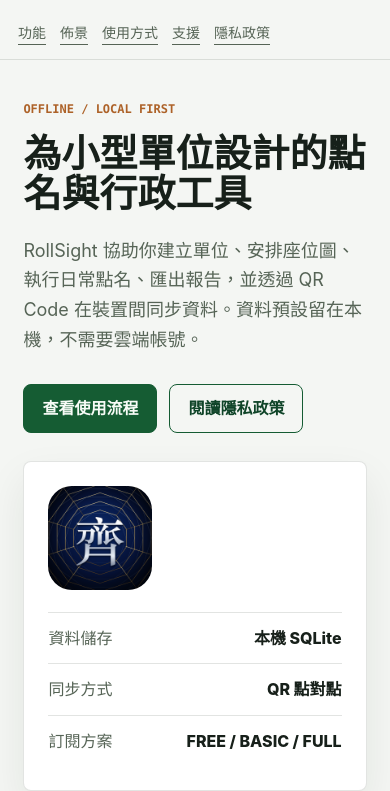
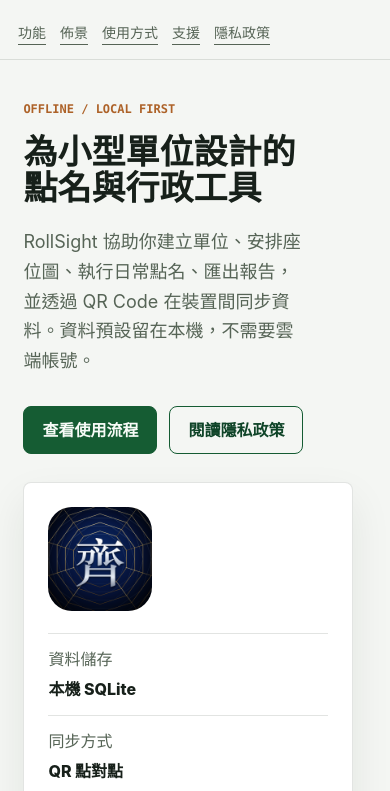
Before and after one commit to Cerry0524/RollSight-Site, a plain HTML site: page index.html in a window 390 px wide. Shown: the part 53-844 px from the top of the page. Drawn offline with Linux system fonts and the light colour scheme.

Commit message:
fix: tighten mobile hero layout

```diff
--- a/index.html
+++ b/index.html
@@ -27,7 +27,7 @@
     <section class="hero">
       <div class="hero-copy">
         <p class="eyebrow">OFFLINE / LOCAL FIRST</p>
-        <h1>為小型單位設計的點名與行政工具</h1>
+        <h1><span>為小型單位設計的</span><span>點名與行政工具</span></h1>
         <p class="lead">RollSight 協助你建立單位、安排座位圖、執行日常點名、匯出報告，並透過 QR Code 在裝置間同步資料。資料預設留在本機，不需要雲端帳號。</p>
         <div class="hero-actions">
           <a class="button primary" href="#workflow">查看使用流程</a>
--- a/styles.css
+++ b/styles.css
@@ -76,6 +76,7 @@
   background: var(--site-surface-page);
   color: var(--site-text-primary);
   line-height: 1.65;
+  overflow-x: hidden;
 }
 
 a { color: inherit; }
@@ -130,6 +131,11 @@
   padding: clamp(56px, 8vw, 104px) clamp(18px, 6vw, 88px) clamp(36px, 6vw, 72px);
 }
 
+.hero-copy,
+.hero-card {
+  min-width: 0;
+}
+
 .eyebrow,
 .micro-label {
   font-family: var(--font-mono);
@@ -162,6 +168,11 @@
   margin-bottom: 22px;
   font-size: 56px;
   line-height: 1.05;
+  overflow-wrap: anywhere;
+}
+
+h1 span {
+  display: block;
 }
 
 h2 {
@@ -179,6 +190,7 @@
   max-width: 720px;
   color: var(--site-text-secondary);
   font-size: 20px;
+  overflow-wrap: anywhere;
 }
 
 .hero-actions {
@@ -243,6 +255,7 @@
 dd {
   font-weight: 800;
   text-align: right;
+  overflow-wrap: anywhere;
 }
 
 .section {
@@ -545,8 +558,26 @@
     padding-top: 40px;
   }
 
+  .hero-copy,
+  .hero-card {
+    max-width: calc(100vw - 60px);
+  }
+
   h1 {
-    font-size: 38px;
+    max-width: 300px;
+  }
+
+  .lead {
+    max-width: 280px;
+  }
+
+  .hero-card {
+    width: 100%;
+  }
+
+  h1 {
+    font-size: 34px;
+    word-break: break-all;
   }
 
   h2,
@@ -556,5 +587,16 @@
 
   .lead {
     font-size: 18px;
+    word-break: break-all;
+  }
+
+  .hero-card div {
+    display: grid;
+    grid-template-columns: 1fr;
+    gap: 4px;
+  }
+
+  dd {
+    text-align: left;
   }
 }
```
